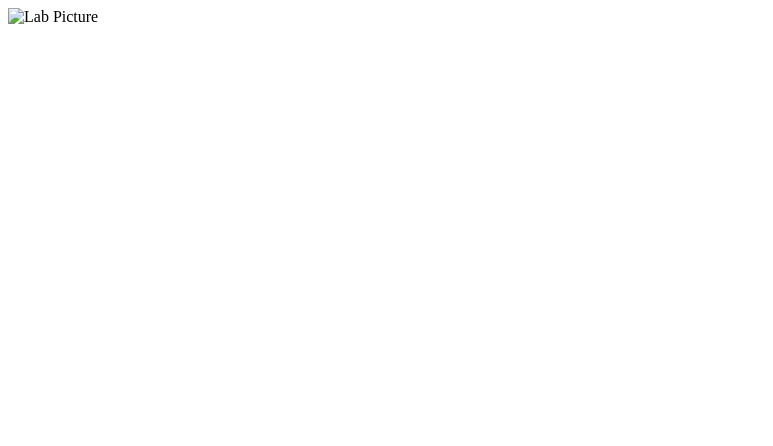
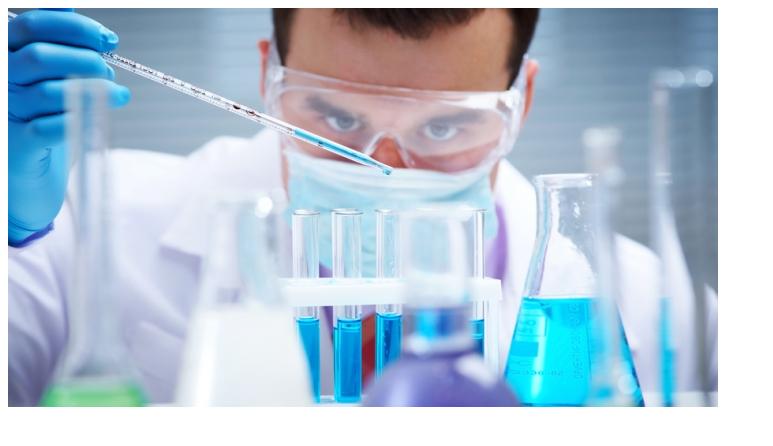
Before and after one commit to Kyledesma/Matplotlib-Homework-v2, a plain HTML site: page index.html in a window 1280 px wide. Shown: the whole page, without its empty margins (0-773 px from the left). Drawn offline with Linux system fonts and the light colour scheme.

Commit message:
Update index.html

```diff
--- a/index.html
+++ b/index.html
@@ -6,7 +6,7 @@
     <title>Document</title>
 </head>
 <body>
-    <img src="Laboratory.jpg" alt="Lab Picture">
+    <img src="Instructions_New/Images/Laboratory.jpg" alt="Lab Picture">
 
 </body>
 </html>
```
